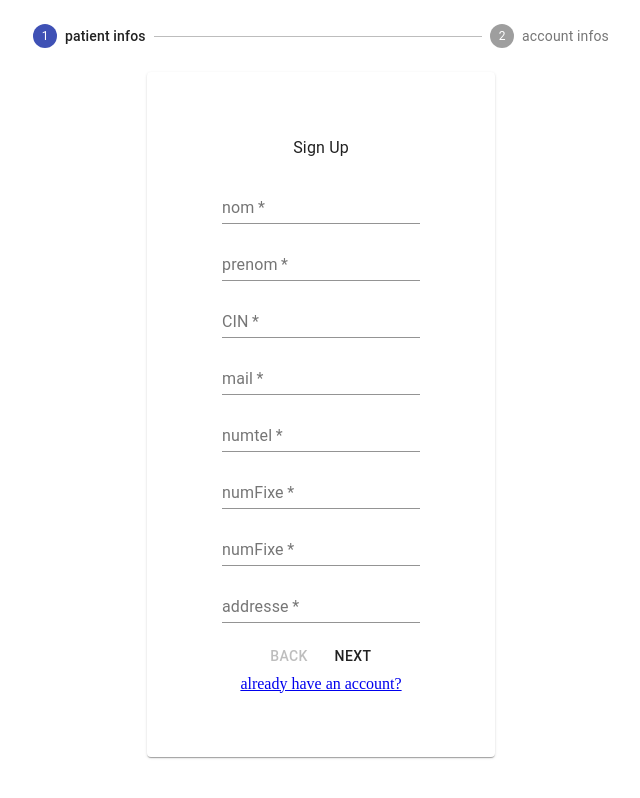
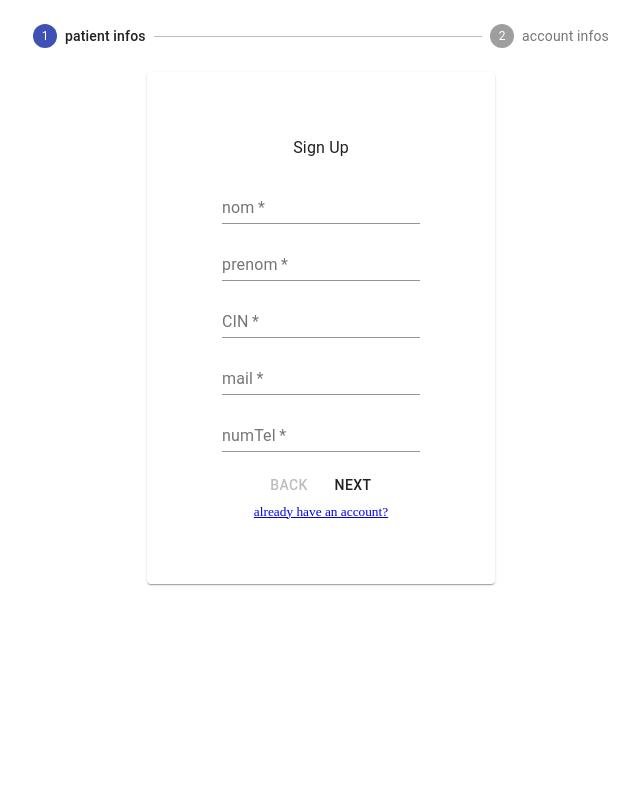
Before and after one commit to MohammadAbdoulAzizCiss/projet_transversal, a React (Create React App) app: page /signup in a window 1280 px wide. Shown: the whole page, without its empty margins (319-959 px from the left). Built offline with nearby package versions, Linux system fonts and the light colour scheme.

Commit message:
adding endpoints

```diff
--- a/src/components/ProjectInput.js
+++ b/src/components/ProjectInput.js
@@ -12,6 +12,7 @@ export default function ProjectInput({
   disabled = false,
   fullWidth = false,
   readOnly = false,
+  defaultValue=""
 }) {
   const toggleVisible = () => {
     let { type, visible } = password;
@@ -25,7 +26,7 @@ export default function ProjectInput({
   });
   return type === "password" ? (
     <TextField
-
+      defaultValue=""
       color={"primary"}
       margin="dense"
       name={name}
@@ -47,6 +48,7 @@ export default function ProjectInput({
     />
   ) : (
     <TextField
+    defaultValue=""
       disabled={disabled}
       margin="dense"
       name={name}
--- a/src/containers/patient/Home.js
+++ b/src/containers/patient/Home.js
@@ -1,11 +1,20 @@
-import React, { useState } from "react";
+import React, { useState,useEffect } from "react";
 import { Box, Button } from "@material-ui/core";
 import { styled } from "@material-ui/styles";
 import Page from "../../components/Page";
+import {useHistory} from "react-router-dom"
 import ListeMedecins from "../../components/listeMedecin";
 import Empty from "../../components/Empty";
 
 export default function Home() {
+  const history=useHistory()
+  let [active, setActive] = useState(0);
+
+  useEffect(()=>{
+   let token= localStorage.getItem("auth-token");
+   if (!token) history.replace("/login")
+  },[])
+
   const medecins = [
     { nom: "kande", prenom: "Moustapha", specialite: "pediatre" },
     { nom: "Ciss", prenom: "Djibril", specialite: "chirurgien" },
@@ -16,12 +25,12 @@ export default function Home() {
     { nom: "Diallo", prenom: "Moustapha", specialite: "pediatre" },
     { nom: "Tall", prenom: "Ibrahima", specialite: "chirurgien" },
   ];
+
   const maincomponents = [
     <Empty message="pas de traitements en cours" />,
     <Empty message="aucun rv prevus" />,
     <ListeMedecins list={medecins} />,
   ];
-  let [active, setActive] = useState(0);
   let TabButton = styled(Button)({
     margin: "2px",
     width: "80%",
@@ -58,10 +67,14 @@ export default function Home() {
     padding: "9px",
   });
   let buttonList = ["traitements", "prendre un rv", "afficher liste medecins"];
+  let logout=()=>{
+  localStorage.removeItem("auth-token")
+  history.push("/login")
+  }
   return (
     <Page direction="column">
       <TopBox>
-        <Button>Log out</Button>
+        <Button onClick={logout}>Log out</Button>
       </TopBox>
       <BottomBox>
         <LeftNavBar>
--- a/src/containers/shared/SignUp.js
+++ b/src/containers/shared/SignUp.js
@@ -3,10 +3,11 @@ import ProjectInput from "../../components/ProjectInput";
 import {Card,Typography,CardContent,Step,Stepper,StepLabel,Button} from "@material-ui/core"
 import {Link} from "react-router-dom"
 import Axios from "axios"
-import animationData from "../../lotties/medical.json";
-
+import {useHistory} from "react-router-dom"
+import {patient} from "../../misc/endpoints"
 
 export default function SignUp() {
+  const history=useHistory()
   const [user,setUser]=useState({
     nom:"",
     prenom:"",
@@ -27,24 +28,25 @@ export default function SignUp() {
     :setActive(1)
   }
   const sendData=()=>{
-    Axios.post("null",user).then()
+    Axios.post(patient,user).then(patient=>
+    history.push("/login",patient)
+    ).catch(error=>error)
   }
   const handleBack=()=>{
     setActive(0)
   }
-  const displayFields=()=>(
-    active===0?
+  const displayFields=(toggler)=>(
+    toggler===0?
     <>
       <ProjectInput required={true} name={"nom"} placeholder={"nom"} handler={handleInputChange} value={user.nom}/>
       <ProjectInput required={true} name={"prenom"} placeholder={"prenom"} handler={handleInputChange} value={user.prenom}/>
       <ProjectInput required={true} name={"CIN"} placeholder={"CIN"} handler={handleInputChange} value={user.CIN}/>
       <ProjectInput required={true} name={"mail"} placeholder={"mail"} handler={handleInputChange} value={user.mail}/>
-      <ProjectInput required={true} name={"numtel"} placeholder={"numtel"} handler={handleInputChange} value={user.numTel}/>
-      <ProjectInput required={true} name={"numFixe"} placeholder={"numFixe"} handler={handleInputChange} value={user.numFixe}/>
-      <ProjectInput required={true} name={"numFixe"} placeholder={"numFixe"} handler={handleInputChange} value={user.numFixe}/>
-      <ProjectInput required={true} name={"addresse"} placeholder={"addresse"} handler={handleInputChange} value={user.addresse}/>
+      <ProjectInput required={true} name={"numTel"} placeholder={"numTel"} handler={handleInputChange} value={user.numTel}/>
     </>:
     <>
+    <ProjectInput required={true} name={"numFixe"} placeholder={"numFixe"} handler={handleInputChange}  value={user.numFixe}/>
+    <ProjectInput required={true} name={"addresse"} placeholder={"addresse"} handler={handleInputChange} value={user.addresse}/>
       <ProjectInput required={true} name={"username"} placeholder={"username"} handler={handleInputChange} value={user.username}/>
       <ProjectInput required={true} name={"password"} placeholder={"password"}  type={"password"} handler={handleInputChange} value={user.password}/>
     </>)
@@ -97,7 +99,7 @@ export default function SignUp() {
       <Typography>Sign Up</Typography>
       <CardContent style={style.card}>
 
-       {displayFields()}
+       {displayFields(active)}
       </CardContent>
      <div>
      <Button
@@ -111,7 +113,7 @@ export default function SignUp() {
       />
      </div>
       {active===0?
-      <Link to={"/login"}>already have an account?</Link>:null}
+      <Link style={{fontSize:"smaller"}} to={"/login"}>already have an account?</Link>:null}
 
 
     </Card>
--- /dev/null
+++ b/src/misc/endpoints.js
@@ -0,0 +1,3 @@
+export const base="https://medico-groupe1.herokuapp.com/"
+export const patient="https://medico-groupe1.herokuapp.com/patient"
+export const medecin="https://medico-groupe1.herokuapp.com/medecin"
```
